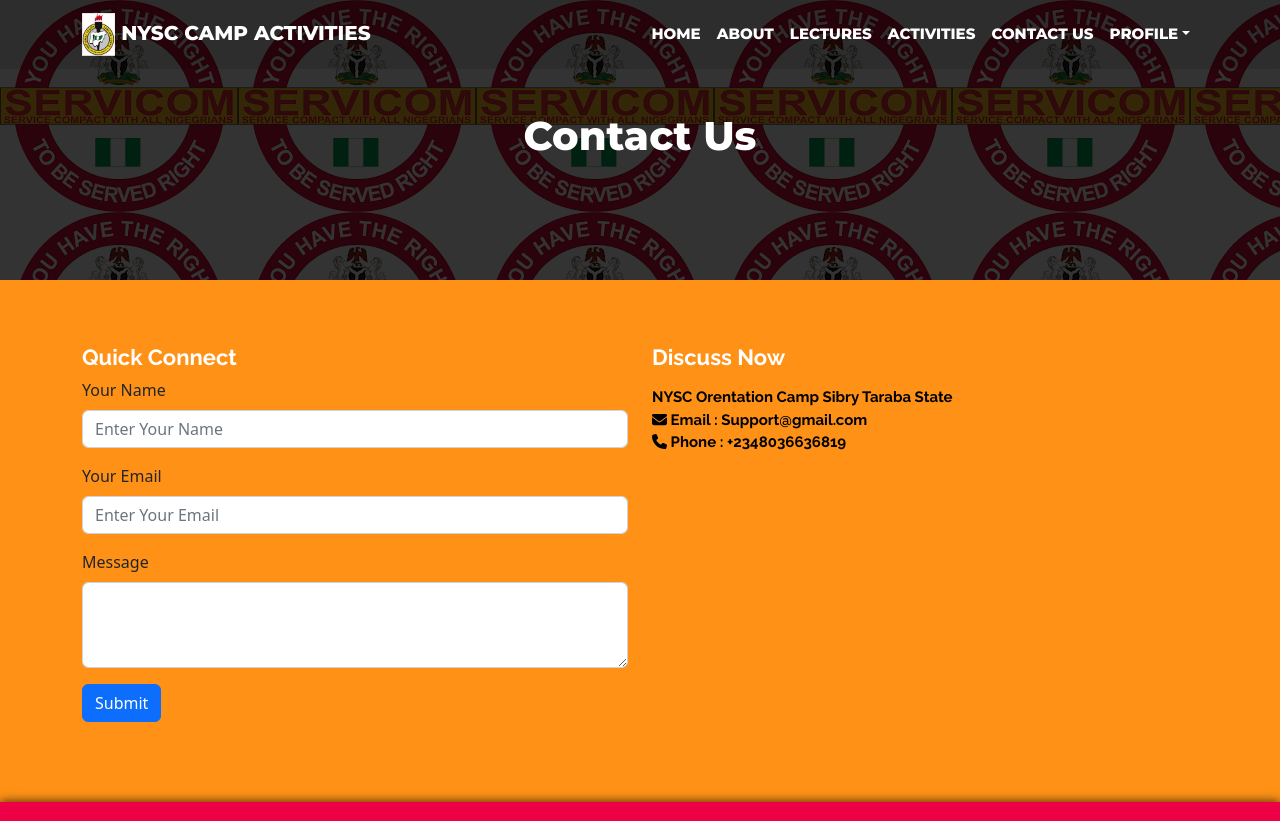
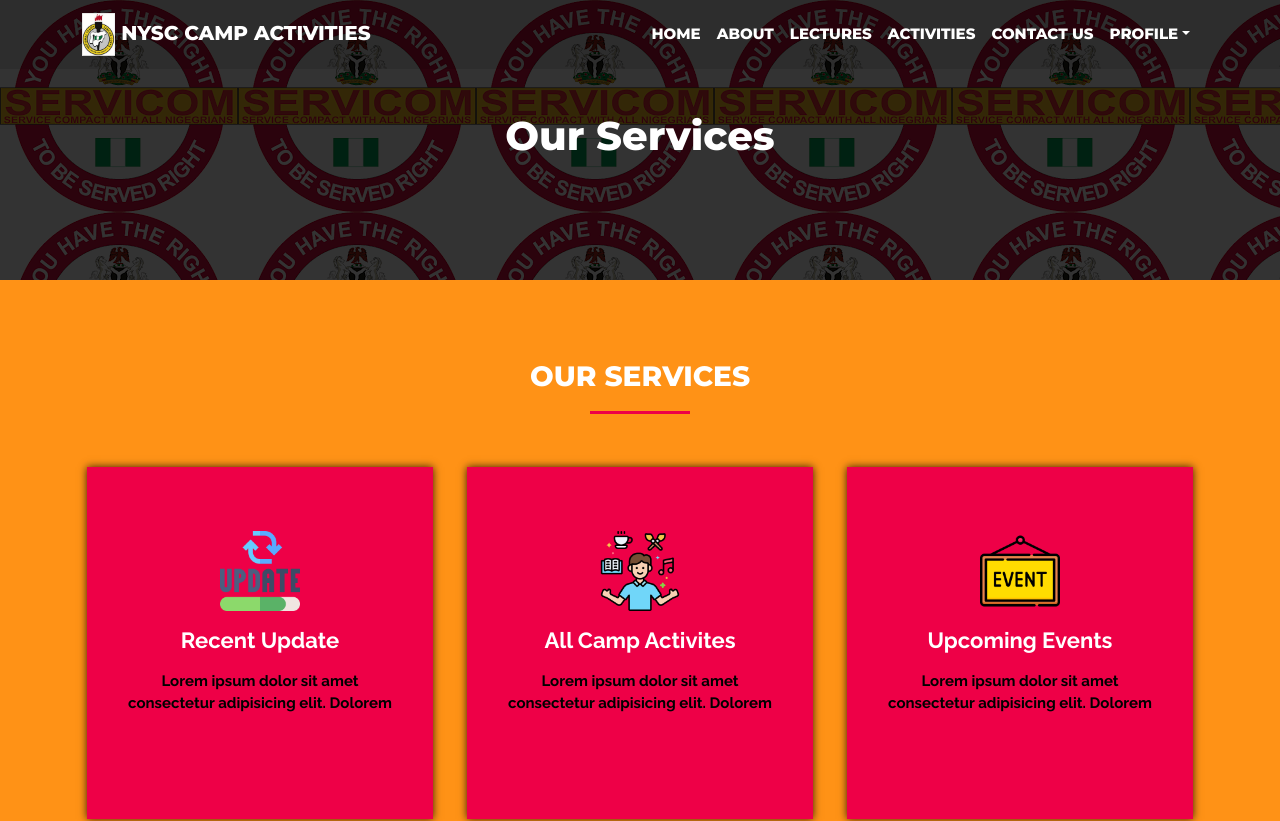
Before and after one commit to aniemmanuelrapoo/nysc-website, a React (Create React App) app: page / in a window 1280 px wide. Shown: the top 821 px of the page. Built offline with nearby package versions, Linux system fonts and the light colour scheme; a web font is replaced by a local one.

Commit message:
done with service page

```diff
--- a/src/App.tsx
+++ b/src/App.tsx
@@ -2,12 +2,12 @@
 import './App.css'
 import './asset/css/custom.css'
 import './asset/css/bootstrap.min.css'
-import ContactPage from './pages/ContactPage';
+import AllServicePage from './pages/AllServicePage';
 
 function App() {
   return (
     <div className='App'>
-      <ContactPage />
+      <AllServicePage />
     </div>
   );
 }
--- /dev/null
+++ b/src/pages/AllServicePage.tsx
@@ -0,0 +1,23 @@
+import * as React from 'react';
+import ContactSec from '../components/ContactSec/ContactSec';
+import Footer from '../components/Footer/Footer';
+import PageTop from '../components/PageTop/PageTop';
+import Services from '../components/Services/Services';
+import TopNavigation from '../components/TopNavigation/TopNavigation';
+
+interface IAllServicePageProps {
+}
+
+const AllServicePage: React.FunctionComponent<IAllServicePageProps> = (props) => {
+  return (
+    <>
+      <TopNavigation />
+      <PageTop pageTitle="Our Services" />
+      <Services />
+      <ContactSec />
+      <Footer />
+    </>
+  );
+};
+
+export default AllServicePage;
```
